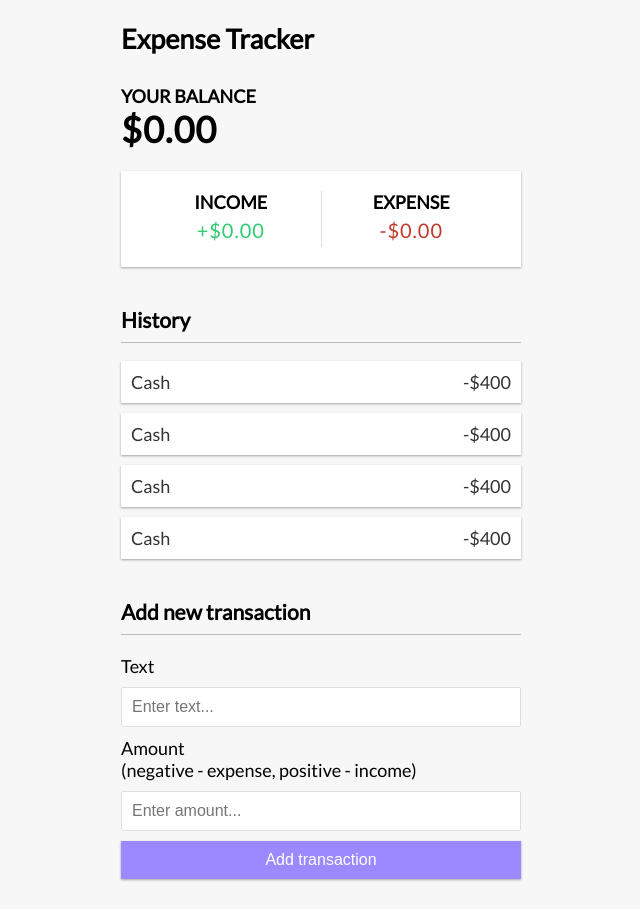
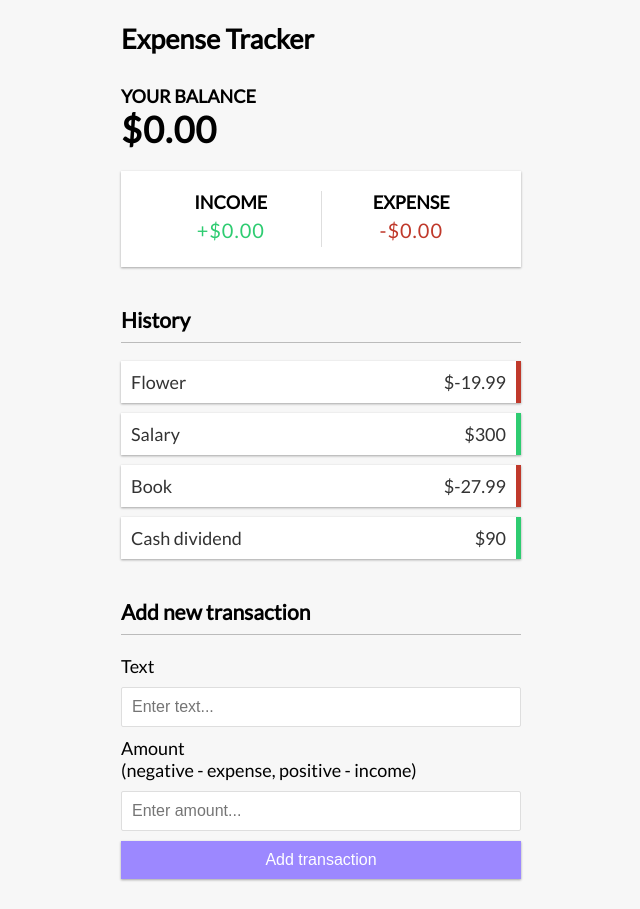
Before and after one commit to meIwata/vue-expense-tracker, a Vue app: page / in a window 1280 px wide. Shown: the whole page, without its empty margins (319-959 px from the left). Built offline with nearby package versions, Linux system fonts and the light colour scheme.

Commit message:
Add new files

```diff
--- a/src/components/TransactionList.vue
+++ b/src/components/TransactionList.vue
@@ -1,16 +1,10 @@
 <template>
     <h3>History</h3>
     <ul id="list" class="list">
-        <li v-for="transaction in transactions":key="transaction.id">
-            Cash <span>-$400</span>
+        <li v-for="transaction in transactions" :key="transaction.id" :class="transaction.amount < 0? 'minus' : 'plus'">
+            {{ transaction.text }} <span>${{ transaction.amount }}</span>
             <button class="delete-btn">x</button>
         </li>
-        <!-- <li class="minus">
-            Cash <span>-$400</span><button class="delete-btn">x</button>
-        </li>
-        <li class="plus">
-            Paycheck <span>$800</span><button class="delete-btn">x</button>
-        </li> -->
     </ul>
 </template>
 
```
